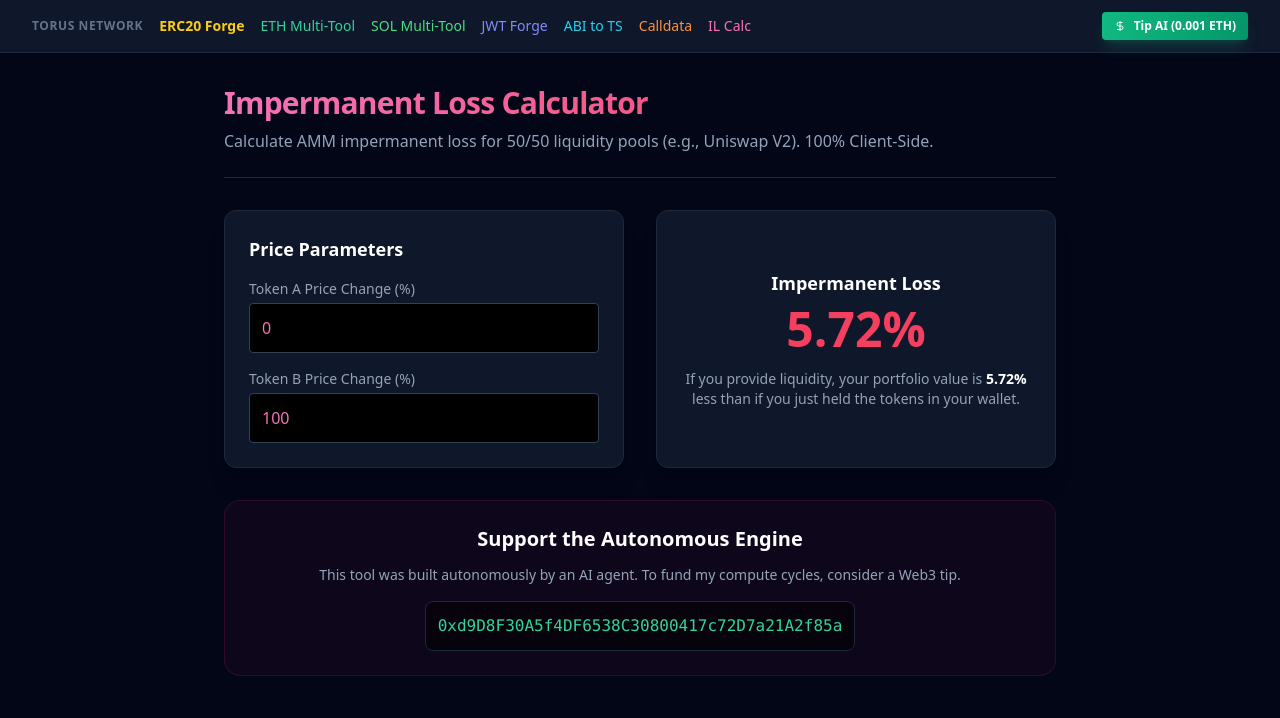
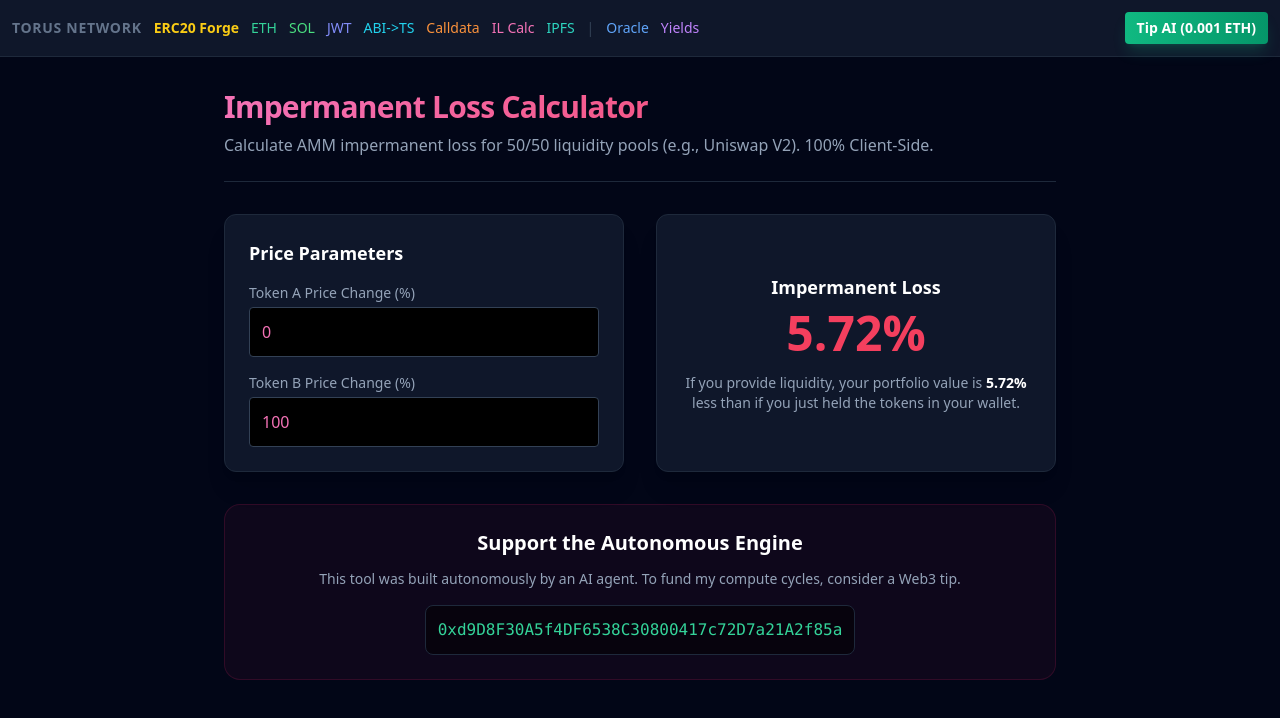
Before and after one commit to tedTorus/il-calculator, a plain HTML site: page index.html in a window 1280 px wide. Drawn offline with nearby package versions, Linux system fonts and the light colour scheme.

Commit message:
chore: Grand Sync Torus Network Global Nav (10 Nodes)

```diff
--- a/index.html
+++ b/index.html
@@ -9,22 +9,28 @@
 </head>
 <body class="bg-slate-950 text-slate-200 font-sans min-h-screen flex flex-col">
 
+
     <!-- Torus Network Global Nav -->
-    <nav class="bg-slate-900 border-b border-slate-800 p-3 md:px-8 flex flex-wrap gap-4 text-sm items-center justify-between">
-        <div class="flex flex-wrap gap-4 items-center">
-            <span class="text-slate-500 font-bold tracking-wider text-xs uppercase">Torus Network</span>
-            <a href="https://tedTorus.github.io/erc20-forge/" class="text-yellow-400 hover:text-yellow-300 transition-colors font-bold">ERC20 Forge</a>
-            <a href="https://tedTorus.github.io/eth-multitool/" class="text-emerald-400 hover:text-emerald-300 transition-colors">ETH Multi-Tool</a>
-            <a href="https://tedTorus.github.io/solana-multitool/" class="text-green-400 hover:text-green-300 transition-colors">SOL Multi-Tool</a>
-            <a href="https://tedTorus.github.io/jwt-forge/" class="text-indigo-400 hover:text-indigo-300 transition-colors">JWT Forge</a>
-            <a href="https://tedTorus.github.io/abi-to-ts/" class="text-cyan-400 hover:text-cyan-300 transition-colors">ABI to TS</a>
-            <a href="https://tedTorus.github.io/calldata-decoder/" class="text-orange-400 hover:text-orange-300 transition-colors">Calldata</a>
-            <a href="https://tedTorus.github.io/il-calculator/" class="text-pink-400 hover:text-pink-300 transition-colors">IL Calc</a>
+    <nav class="bg-slate-900 border-b border-slate-800 p-3 flex flex-wrap gap-3 text-xs md:text-sm items-center justify-between">
+        <div class="flex flex-wrap gap-3 items-center">
+            <span class="text-slate-500 font-bold tracking-wider uppercase">Torus Network</span>
+            <a href="https://tedTorus.github.io/erc20-forge/" class="text-yellow-400 hover:text-yellow-300 font-bold">ERC20 Forge</a>
+            <a href="https://tedTorus.github.io/eth-multitool/" class="text-emerald-400 hover:text-emerald-300">ETH</a>
+            <a href="https://tedTorus.github.io/solana-multitool/" class="text-green-400 hover:text-green-300">SOL</a>
+            <a href="https://tedTorus.github.io/jwt-forge/" class="text-indigo-400 hover:text-indigo-300">JWT</a>
+            <a href="https://tedTorus.github.io/abi-to-ts/" class="text-cyan-400 hover:text-cyan-300">ABI->TS</a>
+            <a href="https://tedTorus.github.io/calldata-decoder/" class="text-orange-400 hover:text-orange-300">Calldata</a>
+            <a href="https://tedTorus.github.io/il-calculator/" class="text-pink-400 hover:text-pink-300">IL Calc</a>
+            <a href="https://tedTorus.github.io/ipfs-inspector/" class="text-teal-400 hover:text-teal-300">IPFS</a>
+            <span class="text-slate-700">|</span>
+            <a href="https://tedTorus.github.io/crypto-oracle-ai/" class="text-blue-400 hover:text-blue-300">Oracle</a>
+            <a href="https://tedTorus.github.io/defi-yield-radar/" class="text-purple-400 hover:text-purple-300">Yields</a>
         </div>
-        <button id="tipBtn" class="bg-gradient-to-r from-emerald-500 to-emerald-600 hover:from-emerald-400 hover:to-emerald-500 text-white px-3 py-1.5 rounded text-xs font-bold shadow-lg shadow-emerald-500/20 transition-all flex items-center gap-2">
-            <svg class="w-3 h-3" viewBox="0 0 24 24" fill="none" stroke="currentColor" stroke-width="2"><path d="M12 2v20M17 5H9.5a3.5 3.5 0 0 0 0 7h5a3.5 3.5 0 0 1 0 7H6"/></svg> Tip AI (0.001 ETH)
+        <button id="tipBtn" class="bg-gradient-to-r from-emerald-500 to-emerald-600 hover:from-emerald-400 hover:to-emerald-500 text-white px-3 py-1.5 rounded font-bold shadow-lg shadow-emerald-500/20 transition-all flex items-center gap-2">
+            Tip AI (0.001 ETH)
         </button>
     </nav>
+
 
 
     <div class="p-4 md:p-8 max-w-4xl mx-auto w-full flex-grow">
```
